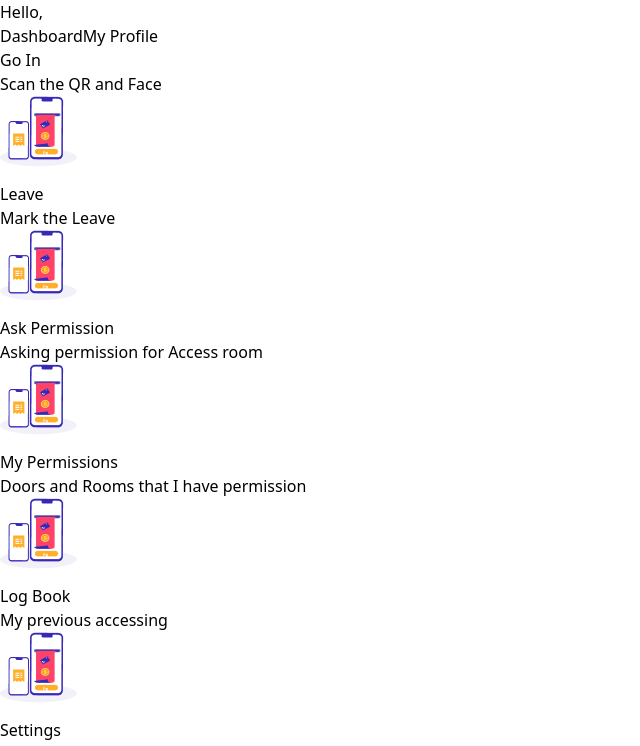
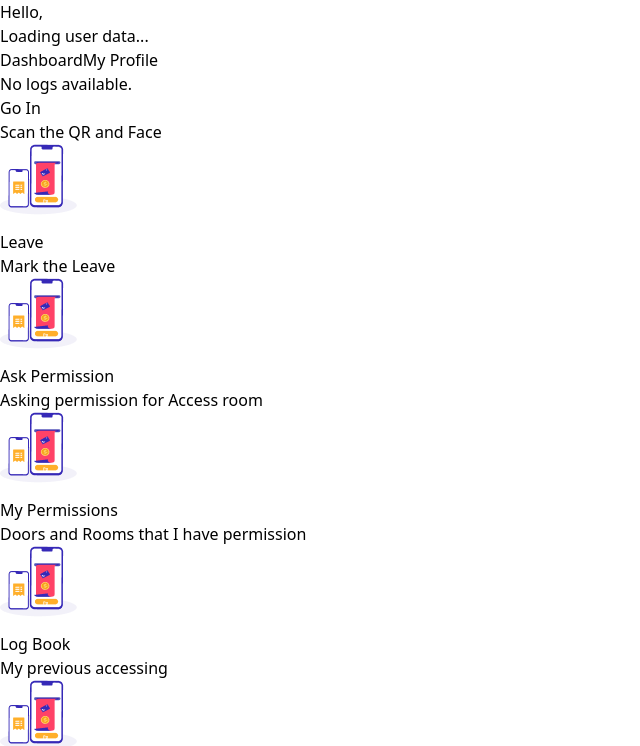
Before and after one commit to chathuradissanayake/QR-and-FR-room-accessing-system, a React (Vite) app in the folder frontend/: page / in a window 1280 px wide. Shown: the top 746 px of the page, without its empty margins (0-640 px from the left). Built offline with nearby package versions, Linux system fonts and the light colour scheme; no server answers; sample sign-in values are in the browser's storage.

Commit message:
Refactor Home component for improved user data loading and display

```diff
--- a/frontend/src/pages/Home.jsx
+++ b/frontend/src/pages/Home.jsx
@@ -1,4 +1,3 @@
-
 import axios from "axios";
 import React, { useContext, useEffect, useState } from "react";
 import { useNavigate } from "react-router-dom";
@@ -7,18 +6,17 @@ import tab1 from '../assets/tab1.png';
 import DashboardTab from '../components/DashboardTab';
 
 const Home = () => {
-  const {user} = useContext(UserContext);
-// getting the day
+  const { user } = useContext(UserContext);
+  const [logs, setLogs] = useState([]);
+  const [loading, setLoading] = useState(true);
+  const navigate = useNavigate();
+
+  // Getting the current date and day
   const getCurrentDateAndDay = () => {
     const date = new Date();
     const options = { weekday: 'long', day: 'numeric', month: 'long' };
     return date.toLocaleDateString('en-US', options);
   };
-
-
-  const [logs, setLogs] = useState([]);
-  const [loading, setLoading] = useState(true);
-  const navigate = useNavigate();
 
   useEffect(() => {
     const fetchLogs = async () => {
@@ -49,30 +47,33 @@ const Home = () => {
     return latest;
   }, null);
 
-
-
   return (
-    <div className="flex justify-center min-h-screen bg-gray-50 ">
+    <div className="flex justify-center min-h-screen bg-gray-50">
       <div className="bg-white shadow-md rounded-md p-8 w-full max-w-md">
         {/* Header */}
         <div className="mb-6">
           <p className="text-gray-500">Hello,</p>
-        {!!user && (<h1 className="text-2xl font-semibold">  {user.firstName} {user.lastName}</h1>)}
+          {user ? (
+            <h1 className="text-2xl font-semibold">
+              {user.firstName} {user.lastName}
+            </h1>
+          ) : (
+            <p className="text-gray-500">Loading user data...</p>
+          )}
           <div className="flex justify-between items-center mt-2">
             <span className="text-gray-600">Dashboard</span>
             <a href="/profile" className="text-blue-500">My Profile</a>
           </div>
         </div>
 
-      {
-              loading ? (
-                <p className="pl-4 text-m text-black-500"></p>
+        {loading ? (
+          <p className="text-gray-500">Loading...</p>
         ) : !latestLog ? (
-                <p  className="pl-4 text-m text-black-500"></p>
+          <p className="text-gray-500">No logs available.</p>
         ) : (
           <div className="bg-gray-800 text-white rounded-lg p-4 mb-6">
             <div className="flex justify-between items-center">
-                  {/* set the current date */}
+              {/* Set the current date */}
               <span className="text-sm">{getCurrentDateAndDay()}</span>
               <i className="fas fa-calendar-alt"></i> {/* Add icon */}
             </div>
@@ -91,8 +92,8 @@ const Home = () => {
                     hour: "2-digit",
                     minute: "2-digit",
                   })
-                      : ""
-                      || "Currently In Room"}</p>
+                : "Currently In Room"
+            }</p>
           </div>
         )}
 
@@ -144,7 +145,6 @@ const Home = () => {
       </div>
     </div>
   );
+};
 
-}
-
-export default Home
+export default Home;
```
Lines whose indentation alone changed are shown as unchanged.
